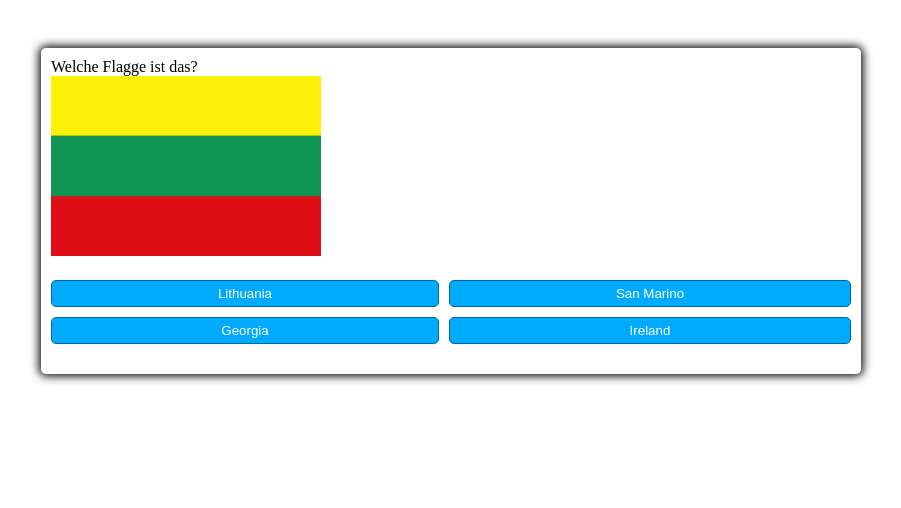
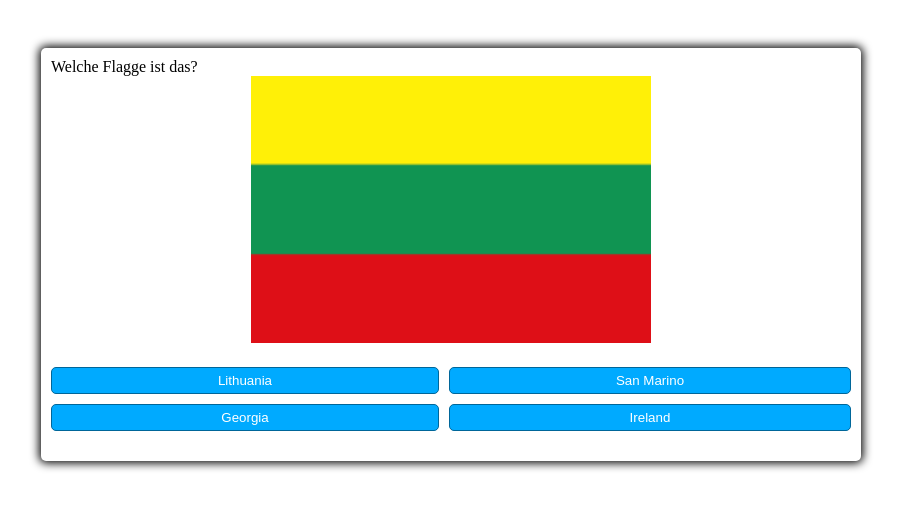
Before and after one commit to Sanchaai/ef23-flagquiz, a plain HTML site: page index.html in a window 1280 px wide. Both pictures are taken after a click on the button "Start". Shown: the whole page, without its empty margins (189-1090 px from the left). Drawn offline with Linux system fonts and the light colour scheme.

Commit message:
Flag position

```diff
--- a/index.html
+++ b/index.html
@@ -11,7 +11,7 @@
     <div class="container">
         <div id="question-container" class="hide">
             <div id="question">Welche Flagge ist das?</div>
-            <img id="flag" src="">
+            <div id="flagcontainer"><img id="flag" src=""></div>
             <div id="answer-buttons" class="btn-grid">
                 <button class="btn"></button>
                 <button class="btn"></button>
--- a/script.js
+++ b/script.js
@@ -4,7 +4,7 @@ const nextButton = document.getElementById("next-btn");
 const questionContainerElement = document.getElementById("question-container");
 const answerButtonElement = document.getElementById("answer-buttons");
 
-const flagContainer = document.getElementById("flag");
+const flagelement = document.getElementById("flag");
 const questioncount = 10;
 
 let shuffledQuestions, currentQuestionIndex, questions, questionanswered;
@@ -59,7 +59,7 @@ function setnextQuestion() {
 
 function showQuestion(question) {
   questionanswered = false;
-  flagContainer.src = baseflagpath + question.img;
+  flagelement.src = baseflagpath + question.img;
   question.answers.forEach((answer) => {
     const button = document.createElement("button");
     button.innerText = answer.text;
@@ -72,7 +72,7 @@ function showQuestion(question) {
 
 function resetState() {
   clearStatusClass(document.body);
-  flagContainer.src = "";
+  flagelement.src = "";
   nextButton.classList.add("hide");
   while (answerButtonElement.firstChild) {
     answerButtonElement.removeChild(answerButtonElement.firstChild);
--- a/style.css
+++ b/style.css
@@ -3,6 +3,16 @@
     --hue-wrong : 0;
     --hue-correct: 145;
 
+}
+
+#flagcontainer {
+    align-content: center;
+    margin: auto;
+    width: 50%;
+}
+
+img#flag {
+    width: 100%;
 }
 
 body{
```
